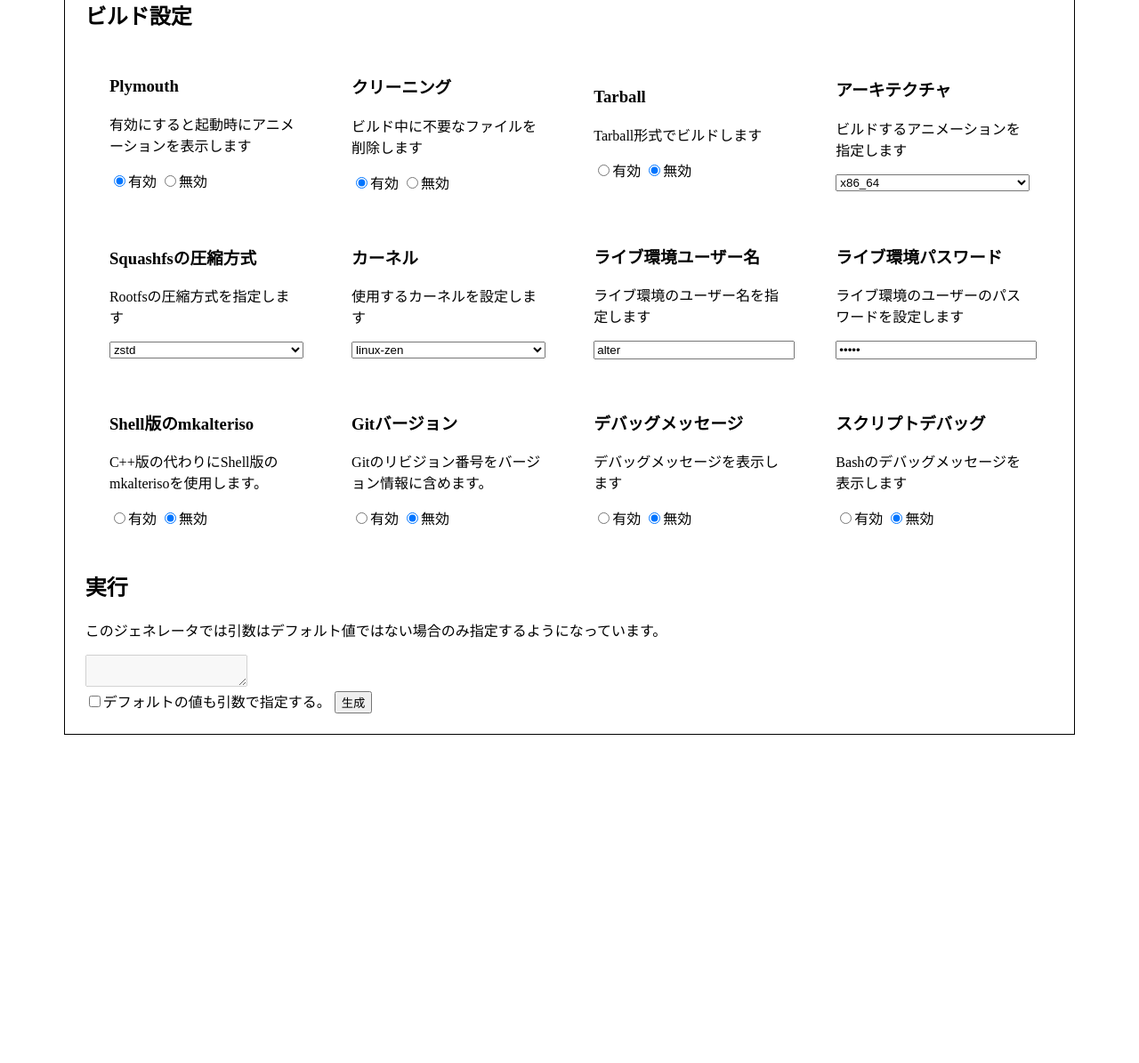
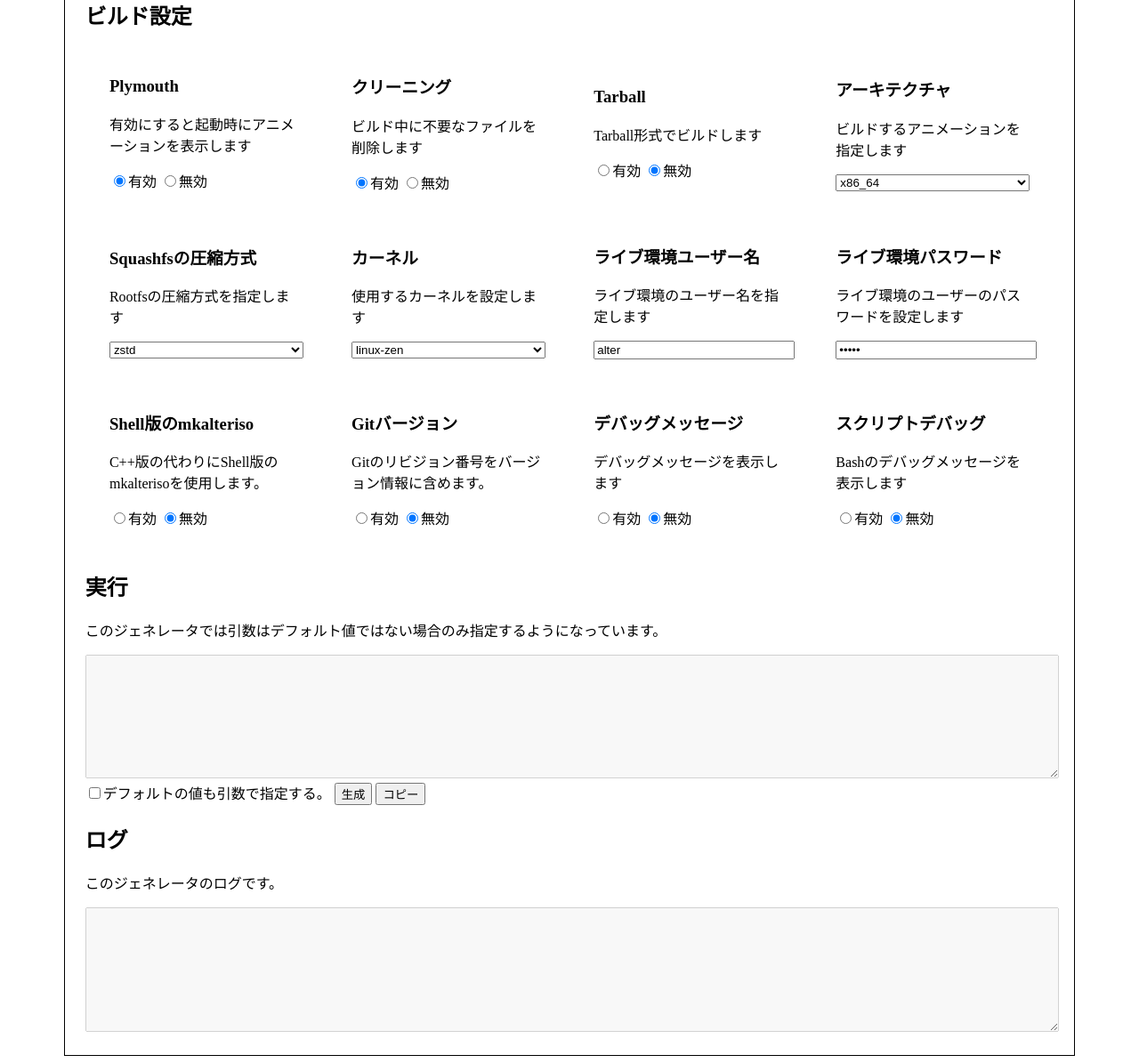
Before and after one commit to Hayao0819/hayao-old-website, a PHP site: page /alteriso-options-generator/index.php in a window 1280 px wide. Shown: the part 195-1390 px from the top of the page at 89% size. Before the commit the page ends 1021 px from the top, so only its background shows below. Run offline with PHP 8.4, Linux system fonts and the light colour scheme.

Commit message:
[update] : ログを追加した

```diff
--- a/alteriso-options-generator/index.php
+++ b/alteriso-options-generator/index.php
@@ -155,6 +155,10 @@
                 <textarea id="output" disabled></textarea><br>
                 <label for="only_no_default"><input name="only_no_default" type="checkbox" id="only_no_default">デフォルトの値も引数で指定する。</label>
                 <input type="button" value="生成" onclick="startgen()">
+                <input type="button" value="コピー" onclick="copy_to_clipboard()">
+                <h2>ログ</h2>
+                <p>このジェネレータのログです。</p>
+                <textarea id="generator-output" disabled></textarea>
             </form>
         </main>
 
--- a/alteriso-options-generator/main.js
+++ b/alteriso-options-generator/main.js
@@ -2,6 +2,16 @@ var ARGUMENTS = ""
 
 // デフォルトではない設定のみ引数で指定する
 ONLY_NO_DEFAULT = true
+
+function writeLog(_msg) {
+    var _log_box = document.getElementById("generator-output")
+
+    // 参考 https://www.sejuku.net/blog/30171
+    var _time = new Date();
+    var _log_date = _time.getHours() + ":" + _time.getMinutes() + ":" + _time.getSeconds();
+    console.log (_log_date);
+    _log_box.value = "\n" + "[ " + _log_date + " ]" + _msg +_log_box.value;
+}
 
 function getPlymouth(){
     var _IsPlymouth = document.getElementById("plymouth_enable");
@@ -88,7 +98,6 @@ function getBashDebug () {
 
 function getGitversion () {
     var _IsGetversion = document.getElementById("gitversion_enable");
-    console.log(_IsGetversion);
     if (_IsGetversion.checked) {
         ARGUMENTS = ARGUMENTS + " --gitversion";
     }
@@ -96,7 +105,6 @@ function getGitversion () {
 
 function getShmkalteriso () {
     var _IsShmkalteriso = document.getElementById("shmkalteriso_enable");
-    console.log(_IsShmkalteriso);
     if (_IsShmkalteriso.checked) {
         ARGUMENTS = ARGUMENTS + " --shmkalteriso";
     }
@@ -128,8 +136,32 @@ function startgen() {
     // 出力
     document.getElementById('output').innerHTML = "";
     if (ARGUMENTS == "") {
-        document.getElementById('output').innerHTML = "引数は必要ありません";
+        document.getElementById('output').value = "引数は必要ありません";
     } else {
-        document.getElementById('output').innerHTML = ARGUMENTS;
+        document.getElementById('output').value = ARGUMENTS;
     }
 }
+
+function copy_to_clipboard() {
+    var output_value = document.getElementById("output").value;
+
+    if (output_value != ""){
+        //参考 https://qiita.com/butakoma/items/642c0ec4b77f6bb5ebcf#clipboardeventclipboarddataを使う方法
+
+        var listener = function(e){
+
+            e.clipboardData.setData("text/plain" , output_value);
+            // 本来のイベントをキャンセル
+            e.preventDefault();
+            // 終わったら一応削除
+            document.removeEventListener("copy", listener);
+        }
+
+        document.addEventListener("copy" , listener);
+        document.execCommand("copy");
+
+        writeLog("「" + output_value + "」" + "をクリップボードにコピーしました！");
+    } else {
+        writeLog("コピーするものがありません")
+    }
+}
--- a/alteriso-options-generator/pc.css
+++ b/alteriso-options-generator/pc.css
@@ -40,3 +40,8 @@ select, input[type="text"], input[type="password"]{
     width: 20%;
     padding: 1%;
 }
+
+textarea {
+    width: 100%;
+    height: 10em;
+}
```
